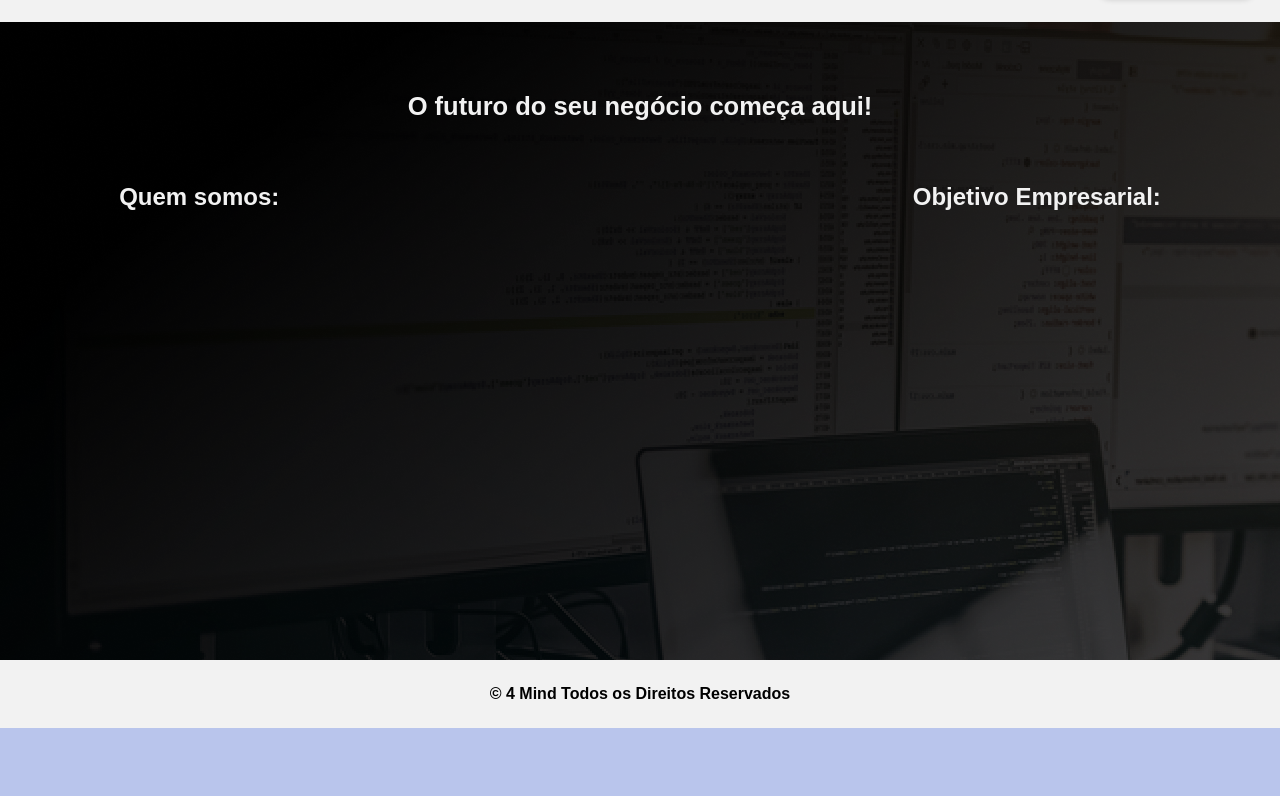
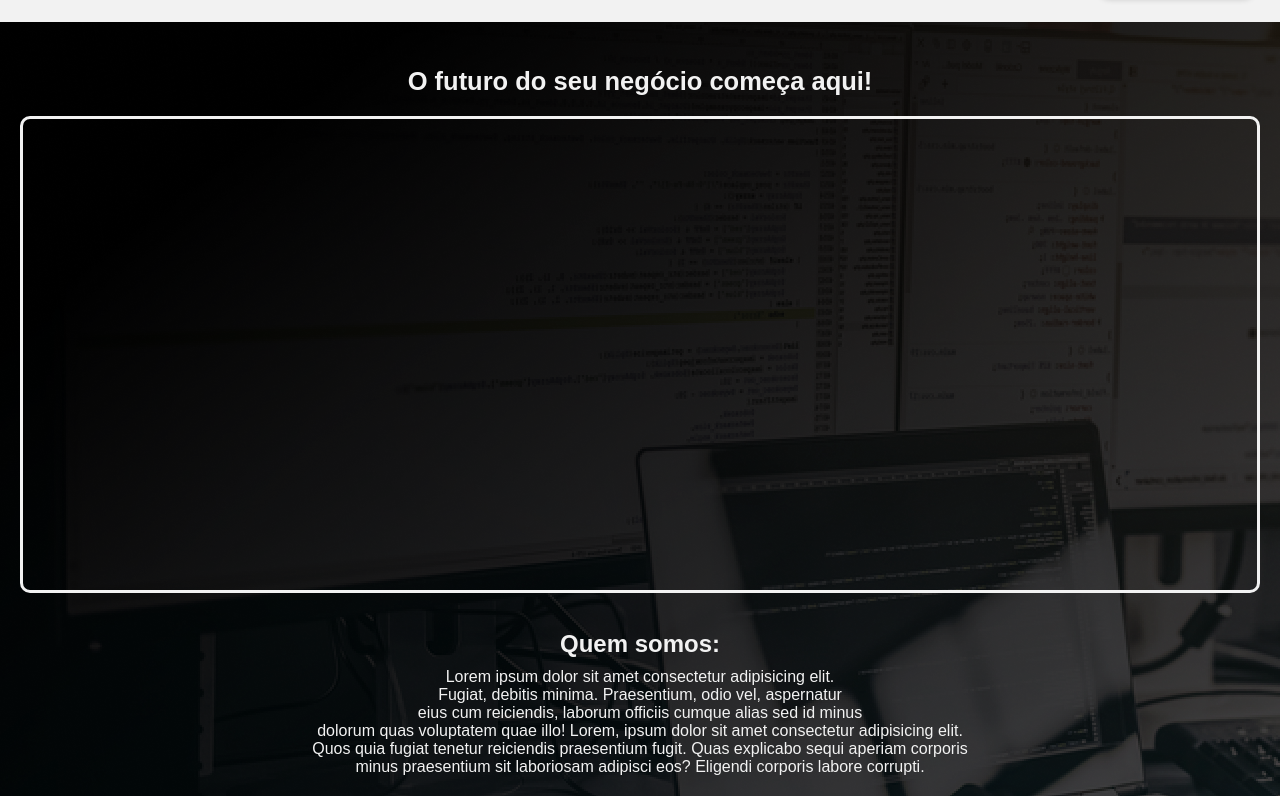
Before and after one commit to FelypeMacario/Projeto-Site, a plain HTML site: page index.html in a window 1280 px wide. Shown: the part 72-868 px from the top of the page. Before the commit the page ends 800 px from the top, so only its background shows below. Drawn offline with Linux system fonts and the light colour scheme.

Commit message:
Atualização Projeto Site

```diff
--- a/index.html
+++ b/index.html
@@ -13,9 +13,9 @@
   <header>
     <nav class="container">
       <ul class="nav-bar">
-        <li><a href="#">Quem somos</a></li>
+        <li><a href="#quem-somos">Quem somos</a></li>
         <li><a href="#">Projetos</a></li>
-        <li><a href="#">Login</a></li>
+        <li><a href="login.html" target="_blank">Login</a></li>
       </ul>
 
       <div class="logo-nav">
@@ -34,23 +34,30 @@
     <div class="text">
     <h2 >O futuro  do  seu negócio começa aqui! </h2>
     </div>
-    <div class="sub-title">
+
+      <div class="container-script">
+      </div>
+
+      <div id="quem-somos" class="sub-title-qm">
       <h2>Quem somos:</h2>
+       </div>
+      <div class="sub-title-p">
+      <p>Lorem ipsum dolor sit amet consectetur adipisicing elit. <br>
+        Fugiat, debitis minima. Praesentium, odio vel, aspernatur <br>
+        eius cum reiciendis, laborum officiis cumque alias sed id minus <br>
+        dolorum quas voluptatem quae illo! Lorem, ipsum dolor sit amet consectetur adipisicing elit. <br>
+         Quos quia fugiat tenetur reiciendis praesentium fugit. Quas explicabo sequi aperiam corporis <br>
+          minus praesentium sit laboriosam adipisci eos? Eligendi corporis labore corrupti.</p><br>
+         <br>
+    </div>
 
 
 
 
-      <h2>Objetivo Empresarial:</h2>
-    </div>
+
 </main>
 <!-- FIM MAIN-->
 
-<!-- INÍCIO FOOTER-->
-    <footer>
-      <div class="footer-container">
-        <P><strong>© 4 Mind Todos os Direitos Reservados</P></strong>
-      </div>
-    </footer>
 
 </body>
 </html>
--- a/style.css
+++ b/style.css
@@ -3,7 +3,9 @@
   padding: 0;
   box-sizing: border-box;
 }
-
+html{
+  scroll-behavior: smooth;
+}
 body {
   background-color: #b9c5ec;
   display: flex;
@@ -86,34 +88,45 @@ main{
   font-family: Arial, Helvetica, sans-serif;
   display: flex;
   justify-content: center;
-  padding-top: 4%;
+  padding-top: 2%;
   font-size: 17px;
+  padding-bottom: 20px;
 }
 
-.sub-title{
-  color: #f2f2f2;
-  font-family: Arial, Helvetica, sans-serif;
-  display: flex;
-  justify-content: space-between;
-  padding-left: 8%;
-  padding-right: 8%;
-  padding-top: 5%;
-  }
-  /*FIM MAIN */
-
-  /*INÍCIO FOOTER */
-.footer-container{
-  background-color: #f2f2f2;
-  padding: 25px;
-  width: 100%;
-  display: flex;
-  justify-content: center;
+.container-script{
+    display: flex;
+    border: #f2f2f2 solid ;
+    padding: 19%;
+    border-radius: 10px;
+    text-align: center;
 
   }
 
-  .footer-container p{
-    color: black;
-    font-family: Arial, Helvetica, sans-serif;
+.sub-title-qm{
+  display: flex;
+  color: #f2f2f2;
+  justify-content: center;
+  padding-top: 3%;
+  font-family: Arial, Helvetica, sans-serif;
+}
 
 
-    }
+
+.sub-title-p{
+  display: flex;
+  color: #f2f2f2;
+  justify-content: center;
+  padding-top: 10px ;
+  text-align: center;
+  font-family: Arial, Helvetica, sans-serif;
+}
+
+
+
+
+
+
+
+
+
+/*FIM MAIN */
```
Also changed, not shown: login.html (added, +11 -0 lines).
